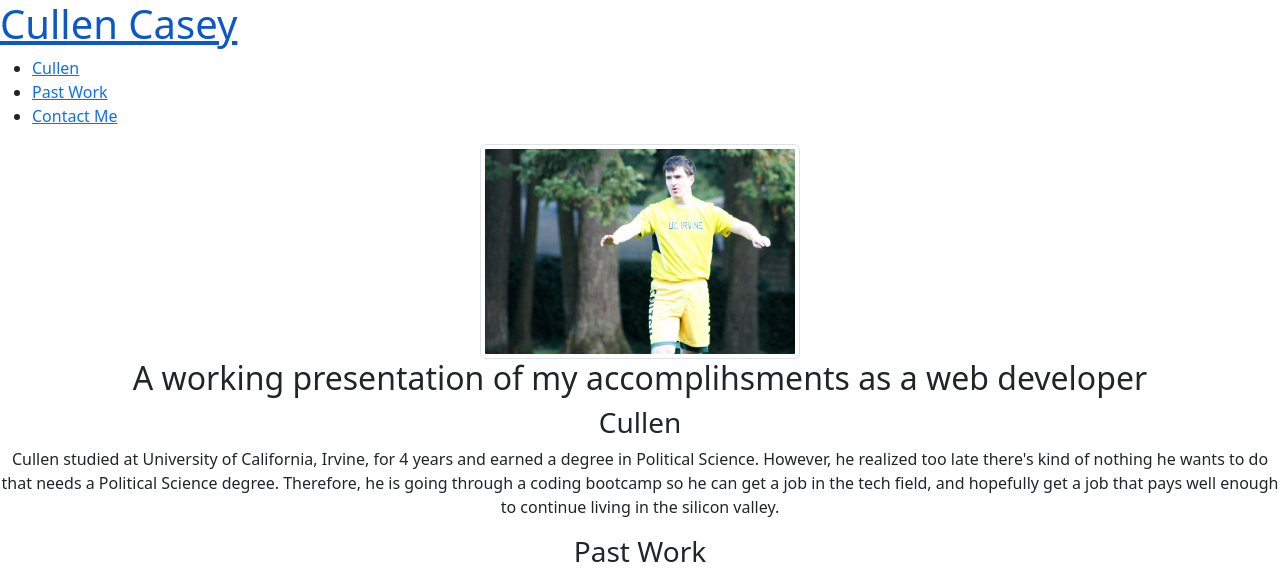
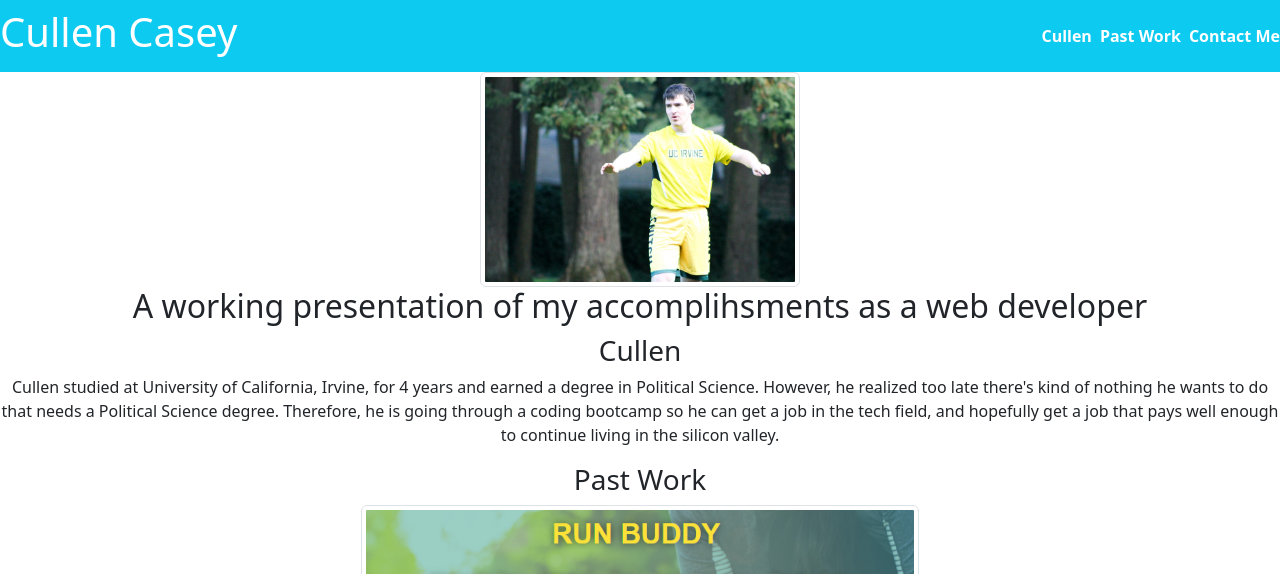
Before and after one commit to TheAltoidian/Professional_Portfolio, a website: page index.html in a window 1280 px wide. Shown: the top 574 px of the page. Drawn offline with nearby package versions, Linux system fonts and the light colour scheme.

Commit message:
header set up

```diff
--- a/index.html
+++ b/index.html
@@ -12,24 +12,27 @@
 </head>
 
 <body>
-
     <!-- navigation -->
-    <header>
+    <nav class="navbar bg-info">
         <h1>
-            <a href="/">Cullen Casey</a>
+            <a href="#" class="nav-link text-white">Cullen Casey</a>
         </h1>
-        <nav>
-            <ul>
-                <li><a href="#Cullen">Cullen</a></li>
-                <li><a href="#Past_Work">Past Work</a></li>
-                <li><a href="#Contact_Me">Contact Me</a></li>
+        <ul class="navbar-nav list-group-horizontal">
+            <li class="list-inline-item">
+                <a href="#Cullen" class="nav-link text-white"><strong>Cullen</strong></a>
+            </li>
+            <li class="list-inline-item">
+                <a href="#Past_Work" class="nav-link text-white"><strong>Past Work</strong></a>
+            </li>
+            <li class="list-inline-item">
+                <a href="#Contact_Me" class="nav-link text-white"><strong>Contact Me</strong></a>
+            </li>
         </ul>
     </nav>
-    </header>
 
     <!-- Hero -->
-    <section class="text-center" >
-        <img src="./assets/images/snitch full.jpg" alt="Cullen ready for action" class="img-thumbnail col-3" >
+    <section class="text-center">
+        <img src="./assets/images/snitch full.jpg" alt="Cullen ready for action" class="img-thumbnail col-3">
         <h2 class="text-center">A working presentation of my accomplihsments as a web developer</h2>
     </section>
 
@@ -46,23 +49,24 @@
 
     <!-- Past Work -->
     <!-- <section id="Past_Work" class="d-flex align-items-center justify-content-center"> -->
-    <section id="Past_Work" class="container text-center" >
+    <section id="Past_Work" class="container text-center">
         <h3>Past Work</h3>
         <div class="col-6 mx-auto">
             <a href="https://thealtoidian.github.io/run-buddy" target="_blank">
-                <img src="assets/images/runbuddy.png" alt="a screenshot of the Run Buddy landing page" class="img-thumbnail"/>
+                <img src="assets/images/runbuddy.png" alt="a screenshot of the Run Buddy landing page"
+                    class="img-thumbnail" />
                 <!-- <a href="https://thealtoidian.github.io/run-buddy/"><img src="assets/images/runbuddy.png" alt="a screenshot of the Run Buddy landing page"></a> -->
                 Run Buddy</a>
         </div>
         <div class="col-6 mx-auto">
             <a href="https://thealtoidian.github.io/Cats-to-Maps/" target="_blank">
-                <img src="assets/images/catmap.png" alt="Cats to Maps" class="img-thumbnail"/>
+                <img src="assets/images/catmap.png" alt="Cats to Maps" class="img-thumbnail" />
                 Cats To Maps
             </a>
         </div>
         <div class="col-6 mx-auto">
             <a href="#" target="_blank">
-                <img src="assets/images/team-members.png" alt="Team Members app"class="img-thumbnail" />
+                <img src="assets/images/team-members.png" alt="Team Members app" class="img-thumbnail" />
                 Team Members </a>
         </div>
         <!-- <div class="future_project">
```
Lines whose indentation alone changed are shown as unchanged.
